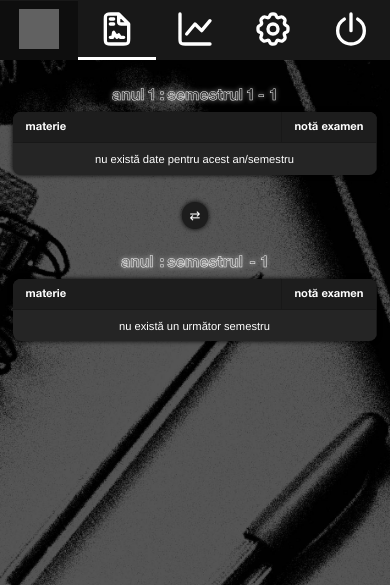
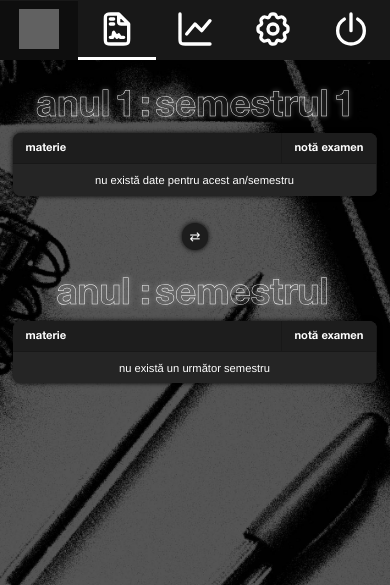
Before and after one commit to marelegsaa/studentxyz, a Flask app: page /dashboard in a window 390 px wide. Shown: the top 585 px of the page. Run offline with Flask 3, Linux system fonts and the light colour scheme; the visitor is signed in with stand-in values (Sample User, id 1); grey boxes are pictures that could not be loaded.

Commit message:
fixed mobile version

```diff
--- a/static/css/style_home.css
+++ b/static/css/style_home.css
@@ -473,13 +473,13 @@ body {
     display: flex;
     justify-content: center;
     align-items: center;
-    gap: 0.2rem;
+    gap: 0.4rem;
     text-align: center;
     margin-bottom: 0.5rem;
   }
 
   .dashboard_headers h1 {
-    font-size: 1.2rem;
+    font-size: 2.5rem;
     color: transparent;
     -webkit-text-stroke: 0.6px;
     -webkit-text-stroke-color: white;
@@ -489,6 +489,34 @@ body {
   .dashboard_table th, .dashboard_table td {
     font-size: 0.8rem;
     padding: 0.7rem 0.9rem;
+  }
+  .dashboard_table td select,
+  .dashboard_table td select:disabled {
+    background-color: transparent;
+    color: #FF8A8A;
+    font-size: 0.8rem;
+    text-transform: lowercase;
+    padding: 0;
+    border: none;
+    width: 100%;
+    height: 100%;
+    box-sizing: border-box;
+    appearance: none;
+    -webkit-appearance: none;
+    -moz-appearance: none;
+    border-radius: 0;
+    box-shadow: none;
+    vertical-align: middle;
+    line-height: 1.2;
+  }
+  .dashboard_table td select option {
+    background-color: rgb(37, 37, 37);
+    color: white;
+    font-size: 0.8rem;
+    text-transform: lowercase;
+  }
+  .dashboard_table td {
+    background-color: rgb(37, 37, 37);
   }
   .dashboard_button_wrapper {
     margin-left: 0;
@@ -501,6 +529,7 @@ body {
     padding: 8px 10px;
     border-radius: 50%;
   }
+  .mobile-hide-dash { display: none !important; }
 }
 
 @media (max-width: 480px) {
@@ -508,13 +537,13 @@ body {
     display: flex;
     justify-content: center;
     align-items: center;
-    gap: 0.2rem;
+    gap: 0.3rem;
     text-align: center;
     margin-bottom: 0.5rem;
   }
 
   .dashboard_headers h1 {
-    font-size: 1rem;
+    font-size: 2.3rem;
     color: transparent;
     -webkit-text-stroke: 0.5px;
     -webkit-text-stroke-color: white;
@@ -525,8 +554,34 @@ body {
     font-size: 0.7rem;
     padding: 0.6rem 0.8rem;
   }
+  .dashboard_table td select,
+  .dashboard_table td select:disabled {
+    font-size: 0.7rem;
+    padding: 0;
+    color: #FF8A8A;
+    background-color: transparent;
+    border: none;
+    text-transform: lowercase;
+    border-radius: 0;
+    box-shadow: none;
+    width: 100%;
+    height: 100%;
+    box-sizing: border-box;
+    vertical-align: middle;
+    line-height: 1.2;
+  }
+  .dashboard_table td select option {
+    font-size: 0.7rem;
+    background-color: rgb(37, 37, 37);
+    color: white;
+    text-transform: lowercase;
+  }
+  .dashboard_table td {
+    background-color: rgb(37, 37, 37);
+  }
   .ml_button {
     font-size: 13px;
     padding: 6px 8px;
   }
+  .mobile-hide-dash { display: none !important; }
 }
--- a/templates/homepage/dashboard.html
+++ b/templates/homepage/dashboard.html
@@ -48,7 +48,7 @@
         <h1 class="glow">:</h1>
         <h1 class="glow">semestrul</h1>
         <h1 contenteditable="true" class="semestru glow">1</h1>
-        <h1 class="glow"> - {{ specializare }}</h1>
+        <h1 class="glow mobile-hide-dash"> - {{ specializare }}</h1>
     </div>
     <table class="dashboard_table">
         <thead>
@@ -74,7 +74,7 @@
         <h1 class="glow">:</h1>
         <h1 class="glow">semestrul</h1>
         <h1 class="semestru glow">2</h1>
-        <h1 class="glow"> - {{ specializare }}</h1>
+        <h1 class="glow mobile-hide-dash"> - {{ specializare }}</h1>
     </div>
     <table class="dashboard_table">
         <thead>
```
